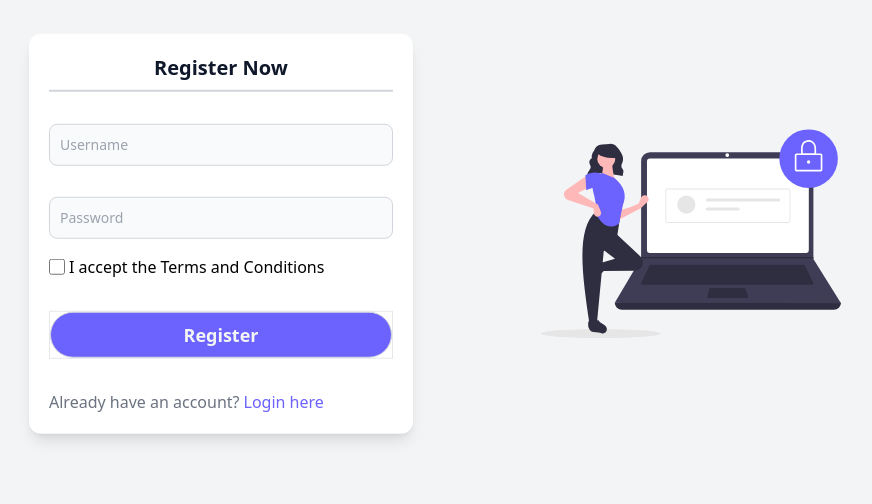
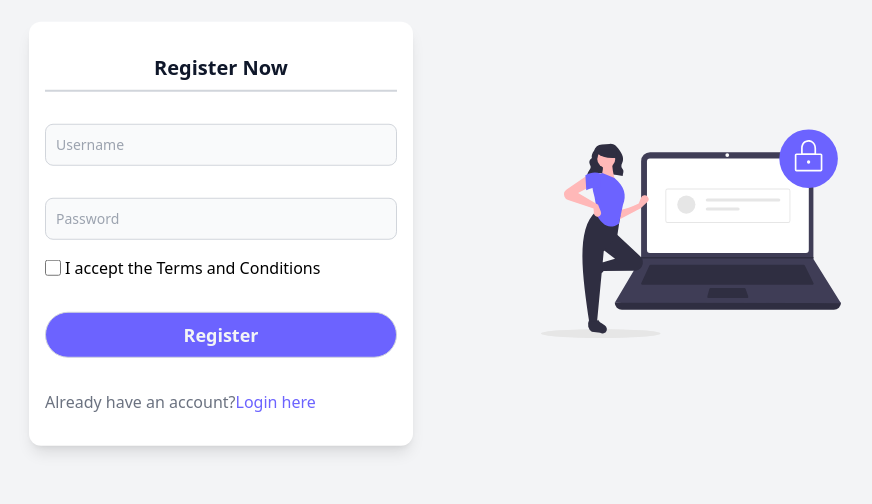
Before and after one commit to saphal-sip-org/attendance-tracker, a React (Vite) app in the folder client/: page /register in a window 1280 px wide. Shown: the part 162-666 px from the top of the page, without its empty margins (205-1077 px from the left). Built offline with nearby package versions, Linux system fonts and the light colour scheme.

Commit message:
input type modified

```diff
--- a/client/src/components/common/Input.jsx
+++ b/client/src/components/common/Input.jsx
@@ -3,8 +3,12 @@
 const Input = ({
     label,
     inputchangeHandler,
-    inputValue
+    inputValue,
+    type,
 }) => {
+
+
+
 
     return (
 
@@ -12,7 +16,7 @@ const Input = ({
 
             <div className="flex flex-col mt-">
                 {/* <span></span> */}
-                <input type="text" className="bg-gray-50 border
+                <input type={`${type ? "text" : "password"}`} className="bg-gray-50 border
                     outline-none
                     border-gray-300
                     text-gray-900
--- a/client/src/routes/pages/Login.jsx
+++ b/client/src/routes/pages/Login.jsx
@@ -32,9 +32,9 @@ function Login() {
             border-gray-300'></div>
 
         </div>
-        <Input inputchangeHandler={e => setUsername(e.target.value)} inputValue={username} label={"Username"} />
+        <Input inputchangeHandler={e => setUsername(e.target.value)} inputValue={username} type ={true} label={"Username"} />
         <div className='flex flex-col gap-1'>
-          <Input inputchangeHandler={e => setPassword(e.target.value)} inputValue={password} label={"Password"} />
+          <Input inputchangeHandler={e => setPassword(e.target.value)} inputValue={password} type={false} label={"Password"} />
           <span className='
             text-bg-btn-primary
             ml-1
@@ -46,7 +46,7 @@ function Login() {
           w-full' />
         </div>
         <div className='
-          lg:flex lg:flex-row sm:flex-row  md:flex-col gap-0 sm:gap-2 md:gap-0'>
+          md:flex flex-col lg:flex-row gap-0'>
           <span className='
             text-gray-500'>Don't have an account yet?</span>
           <NavLink className='
--- a/client/src/routes/pages/Register.jsx
+++ b/client/src/routes/pages/Register.jsx
@@ -4,7 +4,6 @@ import { Link } from 'react-router-dom';
 
 import Button from "../../components/common/Button";
 import Input from "../../components/common/Input"
-import LoginPic from "../../images/loginp.svg"
 import RegisterPic from "../../images/login.svg"
 
 function Register() {
@@ -16,8 +15,8 @@ function Register() {
 
   return (
     <div className="w-screen h-screen animate-float flex flex-row-reverse items-center justify-center bg-gray-100 gap-32">
-      <img width={400} className='hidden lg:block w-[300px] h-[300px]' src={RegisterPic} alt="" />
-      <form className="flex flex-col justify-between h-[50%] w-96 p-5 relative bg-white rounded-xl shadow-lg">
+      <img width={400} height={300} className='hidden lg:block w-[300px] h-[300px]' src={RegisterPic} alt="" />
+      <form className="flex flex-col justify-between h-auto w-96 px-4 py-8 relative bg-white rounded-xl gap-8 shadow-lg md:w-72  lg:w-80 xl:w-96">
         <div className='
         flex flex-col gap-2'>
           <h1 className='
@@ -27,22 +26,23 @@ function Register() {
           <div className='border-b-2
             border-gray-300'></div>
         </div>
-        <Input inputchangeHandler={e => setUsername(e.target.value)} inputValue={username} label={"Username"} />
+        <Input inputchangeHandler={e => setUsername(e.target.value)} inputValue={username} type={true} label={"Username"} />
         <div className='flex flex-col gap-1'>
-          <Input inputchangeHandler={e => setPassword(e.target.value)} inputValue={password} label={"Password"} />
+          <Input inputchangeHandler={e => setPassword(e.target.value)} inputValue={password} type={false} label={"Password"} />
           <span className='flex items-center gap-1 mt-3'>
             <input aria-describedby="terms" type="checkbox" className="w-4 h-4 border border-gray-300 rounded bg-gray-50 " required="" />
-            <span>I accept the Terms and Conditions</span>
+            <span className='
+            md:text-[13px] lg:text-[16px]'>I accept the Terms and Conditions</span>
           </span>
         </div>
         <div className='
         w-full
-        border'>
+        '>
           <Button label={"Register"} className='
           w-full' />
         </div>
         <div className='
-          flex gap-1'>
+         md:flex md:flex-col lg:flex lg:flex-row'>
           <span className='
             text-gray-500'>Already have an account?</span>
           <Link className='
```
